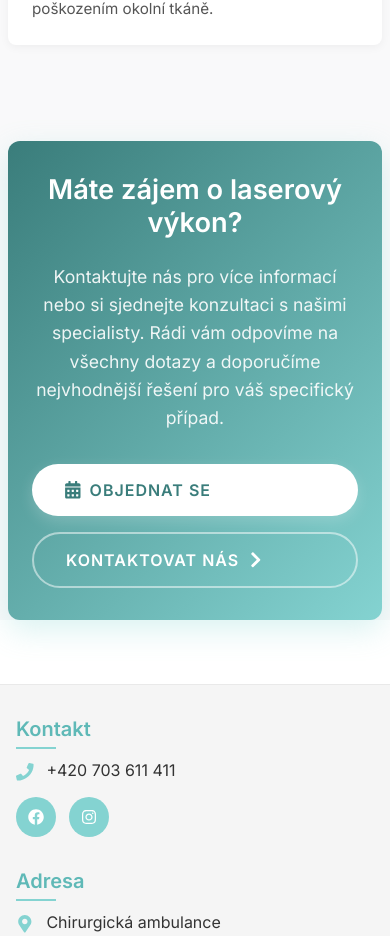
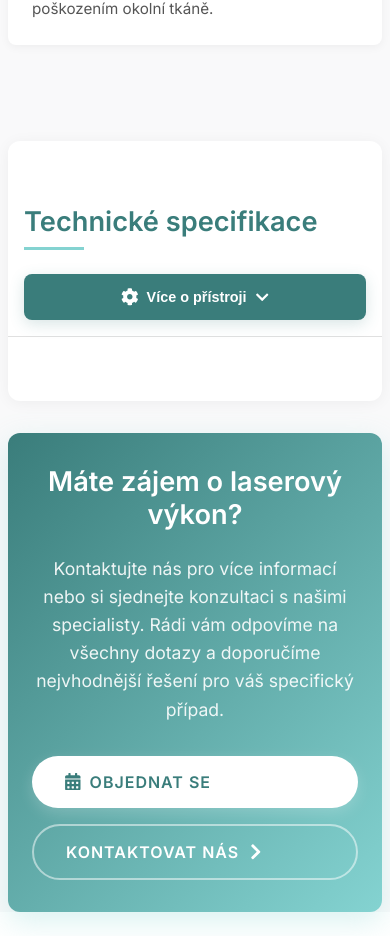
Before and after one commit to davidudic/moskevska, a Next.js app: page /operacni-laser in a window 390 px wide. Shown: the part 4310-5246 px from the top of the page. Built offline with nearby package versions, Linux system fonts and the light colour scheme; no server answers.

Commit message:
technickespecs

```diff
--- a/src/app/operacni-laser/page.tsx
+++ b/src/app/operacni-laser/page.tsx
@@ -3,6 +3,7 @@ import Layout from '@/components/layout/Layout';
 import styles from './page.module.css';
 import Image from 'next/image';
 import Link from 'next/link';
+import TechnicalSpecifications from '@/components/TechnicalSpecifications';
 import { FaExclamationCircle, FaChevronRight, FaCalendarAlt, FaHeartbeat, FaHospital, FaEye, FaStethoscope } from 'react-icons/fa';
 
 export const metadata = {
@@ -154,6 +155,9 @@ export default function OperacniLaserPage() {
             </div>
           </section>
 
+          {/* Technické specifikace */}
+          <TechnicalSpecifications />
+
           {/* CTA sekce */}
           <section className={styles.ctaSection}>
             <div className={styles.ctaCard}>
--- /dev/null
+++ b/src/components/TechnicalSpecifications.module.css
@@ -0,0 +1,238 @@
+/* Technické specifikace */
+.specificationsSection {
+  padding: 4rem 0;
+  background-color: white;
+  border-radius: 12px;
+  box-shadow: 0 2px 15px rgba(0, 0, 0, 0.05);
+  margin: 4rem 0;
+}
+
+.specificationsHeader {
+  display: flex;
+  justify-content: space-between;
+  align-items: center;
+  padding: 0 3rem 2rem;
+  border-bottom: 1px solid #e0e0e0;
+}
+
+.sectionTitle {
+  color: #3a7d7b;
+  font-size: 2rem;
+  margin: 0;
+  font-weight: 600;
+  position: relative;
+  padding-bottom: 0.75rem;
+}
+
+.sectionTitle::after {
+  content: '';
+  position: absolute;
+  bottom: 0;
+  left: 0;
+  width: 60px;
+  height: 3px;
+  background-color: #84d3d1;
+}
+
+.toggleButton {
+  display: flex;
+  align-items: center;
+  gap: 0.75rem;
+  padding: 1rem 1.5rem;
+  background-color: #3a7d7b;
+  color: white;
+  border: none;
+  border-radius: 8px;
+  font-size: 1rem;
+  font-weight: 600;
+  cursor: pointer;
+  transition: all 0.3s ease;
+  box-shadow: 0 4px 15px rgba(58, 125, 123, 0.2);
+}
+
+.toggleButton:hover {
+  background-color: #84d3d1;
+  transform: translateY(-2px);
+  box-shadow: 0 6px 20px rgba(58, 125, 123, 0.3);
+}
+
+.buttonIcon {
+  font-size: 1.1rem;
+}
+
+.chevronIcon {
+  font-size: 0.9rem;
+  transition: transform 0.3s ease;
+}
+
+.specificationsContent {
+  overflow: hidden;
+  transition: max-height 0.5s ease-in-out;
+  max-height: 0;
+}
+
+.specificationsContent.expanded {
+  max-height: 2000px;
+}
+
+.specificationsTable {
+  padding: 3rem;
+  padding-top: 2rem;
+}
+
+.specCategory {
+  margin-bottom: 0;
+}
+
+.categoryTitle {
+  background-color: #3a7d7b;
+  color: white;
+  padding: 1rem 1.5rem;
+  margin: 0 0 1rem 0;
+  font-size: 1.2rem;
+  font-weight: 700;
+  border-radius: 8px 8px 0 0;
+  text-align: center;
+  letter-spacing: 1px;
+}
+
+.specTable {
+  border: 2px solid #3a7d7b;
+  border-radius: 0 0 8px 8px;
+  overflow: hidden;
+  width: 100%;
+  border-collapse: collapse;
+}
+
+.specRow {
+  display: grid;
+  grid-template-columns: 1fr 2fr;
+  border-bottom: 1px solid #3a7d7b;
+  transition: background-color 0.2s ease;
+  min-height: 50px;
+}
+
+.specRow:last-child {
+  border-bottom: 2px solid #3a7d7b;
+}
+
+.specRow:hover {
+  background-color: rgba(132, 211, 209, 0.05);
+}
+
+.specLabel {
+  padding: 1rem 1.5rem;
+  background-color: #f8f9fa;
+  font-weight: 600;
+  color: #3a7d7b;
+  border-right: 2px solid #3a7d7b;
+  display: flex;
+  align-items: center;
+  font-size: 0.95rem;
+}
+
+.specValue {
+  padding: 1rem 1.5rem;
+  background-color: white;
+  color: #444;
+  line-height: 1.6;
+  font-size: 0.95rem;
+}
+
+.specLine {
+  margin-bottom: 0.25rem;
+  line-height: 1.5;
+}
+
+.specLine:last-child {
+  margin-bottom: 0;
+}
+
+/* Responzivní styly */
+@media (max-width: 992px) {
+  .specificationsHeader {
+    flex-direction: column;
+    gap: 1.5rem;
+    align-items: flex-start;
+    padding: 0 2rem 2rem;
+  }
+
+  .specificationsTable {
+    padding: 2rem;
+  }
+
+  .specRow {
+    grid-template-columns: 1fr;
+  }
+
+  .specLabel {
+    border-right: none;
+    border-bottom: 1px solid #3a7d7b;
+    font-size: 0.95rem;
+  }
+
+  .specValue {
+    padding-top: 0.75rem;
+  }
+}
+
+@media (max-width: 768px) {
+  .specificationsSection {
+    margin: 2rem 0;
+  }
+
+  .specificationsHeader {
+    padding: 0 1.5rem 1.5rem;
+  }
+
+  .sectionTitle {
+    font-size: 1.7rem;
+  }
+
+  .toggleButton {
+    padding: 0.875rem 1.25rem;
+    font-size: 0.9rem;
+    gap: 0.5rem;
+  }
+
+  .specificationsTable {
+    padding: 1.5rem;
+  }
+
+  .categoryTitle {
+    padding: 0.875rem 1.25rem;
+    font-size: 1.1rem;
+  }
+
+  .specLabel,
+  .specValue {
+    padding: 0.875rem 1.25rem;
+    font-size: 0.9rem;
+  }
+}
+
+@media (max-width: 480px) {
+  .specificationsHeader {
+    padding: 0 1rem 1rem;
+  }
+
+  .specificationsTable {
+    padding: 1rem;
+  }
+
+  .categoryTitle {
+    padding: 0.75rem 1rem;
+    font-size: 1rem;
+  }
+
+  .specLabel,
+  .specValue {
+    padding: 0.75rem 1rem;
+    font-size: 0.85rem;
+  }
+
+  .toggleButton {
+    width: 100%;
+    justify-content: center;
+  }
+}
--- /dev/null
+++ b/src/components/TechnicalSpecifications.tsx
@@ -0,0 +1,90 @@
+'use client';
+
+import React, { useState } from 'react';
+import { FaChevronDown, FaChevronUp, FaCog } from 'react-icons/fa';
+import styles from './TechnicalSpecifications.module.css';
+
+interface TechnicalSpecificationsProps {
+  className?: string;
+}
+
+const TechnicalSpecifications: React.FC<TechnicalSpecificationsProps> = ({ className }) => {
+  const [isExpanded, setIsExpanded] = useState(false);
+
+  const toggleExpanded = () => {
+    setIsExpanded(!isExpanded);
+  };
+
+  const specifications = [
+    { category: "LASER", label: "Vlnové délky (nm)", value: "10600 a 1540" },
+    { category: "LASER", label: "Výkon", value: "Až 30 W při 10600 nm; až 8 W při 1540 nm" },
+    {
+      category: "LASER",
+      label: "Režimy pulzů",
+      value: "CO₂ (10600 nm) pouze CW (spojený vlnový) a pulzní\nGaAs (1540 nm) pouze CW a pulzní\nCO₂ a GaAs současně, CW a pulzní\nCO₂ a GaAs sekvenčně pulzní"
+    },
+    { category: "LASER", label: "Délka pulzu (ms)", value: "Až 20 (frakční režim); až 100 (chirurgický režim); CW (chirurgický režim)" },
+    {
+      category: "LASER",
+      label: "Velikost stopy (frakční)",
+      value: "300 μm při 10,6 μm – 350 μm při 1540 nm s použitím Optiscan a Shelase vulvární sondy\n600 μm při 10,6 μm – 800 μm při 1540 nm s vaginální sondou"
+    },
+    { category: "LASER", label: "Velikost stopy (chirurgická)", value: "200 μm; 400 μm; 1000 μm" },
+    { category: "LASER", label: "Režim naškládání pulzů (frakční)", value: "Až 5 pulzů" },
+    { category: "LASER", label: "Oblast skenování (frakční)", value: "Až 1,8 × 1,8 cm" },
+    { category: "LASER", label: "Frekvence repetice (chirurgická)", value: "Až 2000 Hz při 10,6 μm; až 1000 Hz při 1540 nm" },
+    { category: "LASER", label: "Zaměřovací paprsek", value: "650 nm < 4 mW; třída 3R" },
+    { category: "LASER", label: "Třída laseru", value: "Třída 4 dle normy IEC 60825-1" },
+    { category: "LASER", label: "Požadavky na napájení", value: "115 Vac; 50/60 Hz; 1000 VA\nnebo 230 Vac; 50/60 Hz; 1000 VA" },
+    { category: "LASER", label: "Rozměry a hmotnost", value: "580 mm (Š) × 460 mm (H) × 1330 mm (V); 55 kg" }
+  ];
+
+  return (
+    <div className={`${styles.specificationsSection} ${className || ''}`}>
+      <div className={styles.specificationsHeader}>
+        <h2 className={styles.sectionTitle}>Technické specifikace</h2>
+        <button
+          className={styles.toggleButton}
+          onClick={toggleExpanded}
+          aria-expanded={isExpanded}
+          aria-label="Zobrazit/skrýt technické specifikace"
+        >
+          <FaCog className={styles.buttonIcon} />
+          <span>Více o přístroji</span>
+          {isExpanded ? (
+            <FaChevronUp className={styles.chevronIcon} />
+          ) : (
+            <FaChevronDown className={styles.chevronIcon} />
+          )}
+        </button>
+      </div>
+
+      <div
+        className={`${styles.specificationsContent} ${isExpanded ? styles.expanded : ''}`}
+        style={{ maxHeight: isExpanded ? '2000px' : '0' }}
+      >
+        <div className={styles.specificationsTable}>
+          <div className={styles.specCategory}>
+            <h3 className={styles.categoryTitle}>CO₂ a GaAs</h3>
+            <div className={styles.specTable}>
+              {specifications.map((spec, specIndex) => (
+                <div key={specIndex} className={styles.specRow}>
+                  <div className={styles.specLabel}>{spec.label}</div>
+                  <div className={styles.specValue}>
+                    {spec.value.split('\n').map((line: string, lineIndex: number) => (
+                      <div key={lineIndex} className={styles.specLine}>
+                        {line}
+                      </div>
+                    ))}
+                  </div>
+                </div>
+              ))}
+            </div>
+          </div>
+        </div>
+      </div>
+    </div>
+  );
+};
+
+export default TechnicalSpecifications;
```
